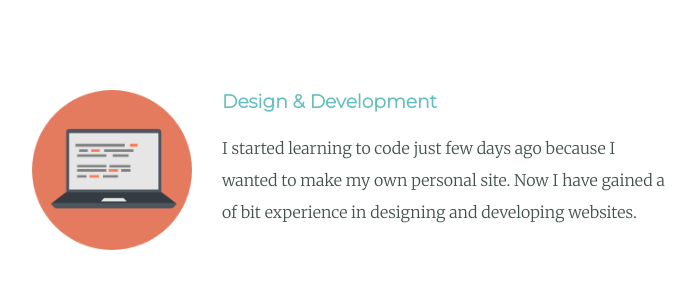
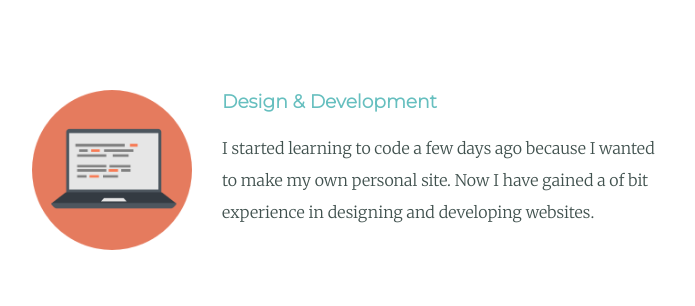
Before and after one commit to muraliratsa/Personal-site, a plain HTML site: page index.html in a window 1280 px wide. Shown: the part 1540-1846 px from the top of the page, without its empty margins (288-983 px from the left). Drawn offline with Linux system fonts and the light colour scheme.

Commit message:
Update index.html

```diff
--- a/index.html
+++ b/index.html
@@ -31,7 +31,7 @@
       <div class="skill-row">
         <img class="ihtml" src="images/computer.png" alt="html-img">
         <h3>Design & Development</h3>
-        <p>I started learning to code just few days ago because I wanted to make my own personal site. Now I have gained a of bit experience in designing and developing websites.</p>
+        <p>I started learning to code a few days ago because I wanted to make my own personal site. Now I have gained a of bit experience in designing and developing websites.</p>
       </div>
       <div class="skill-row">
         <img class="icss" src="images/drawing.png" alt="drawing-img">
```
